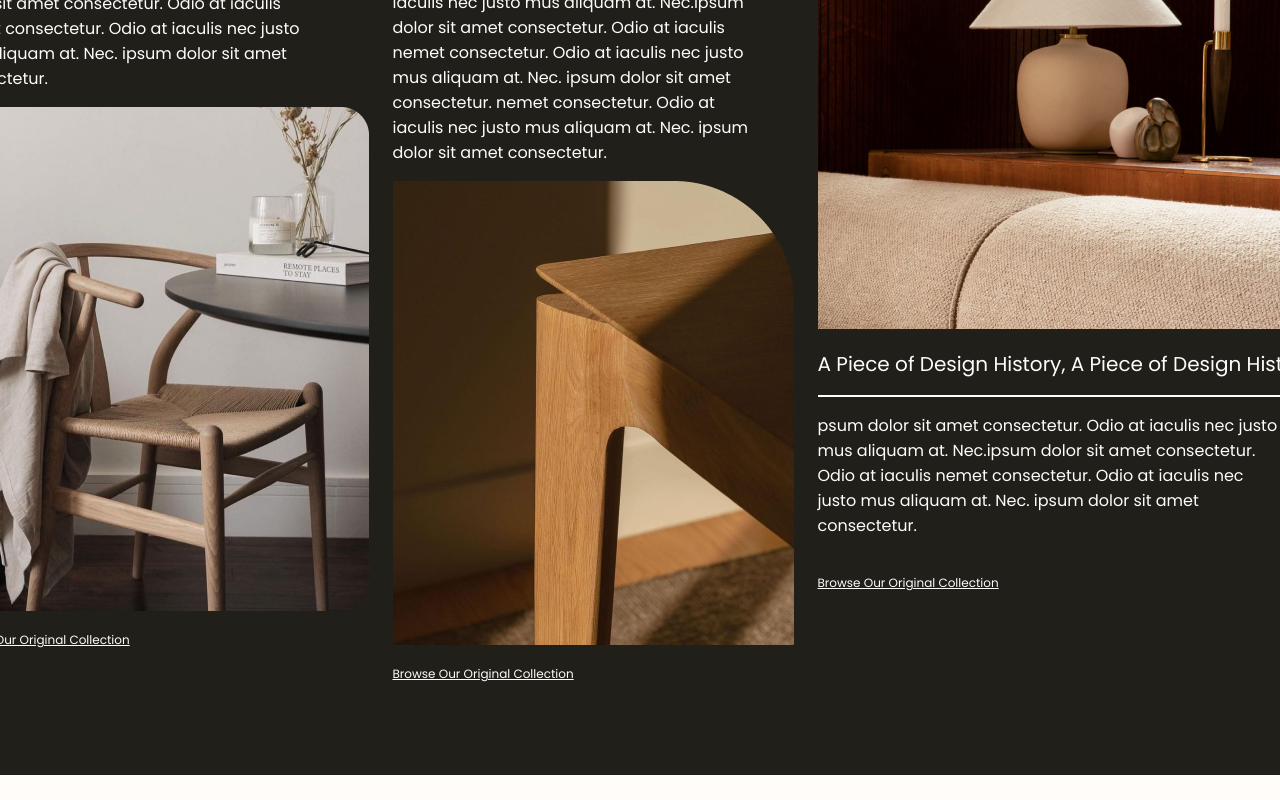
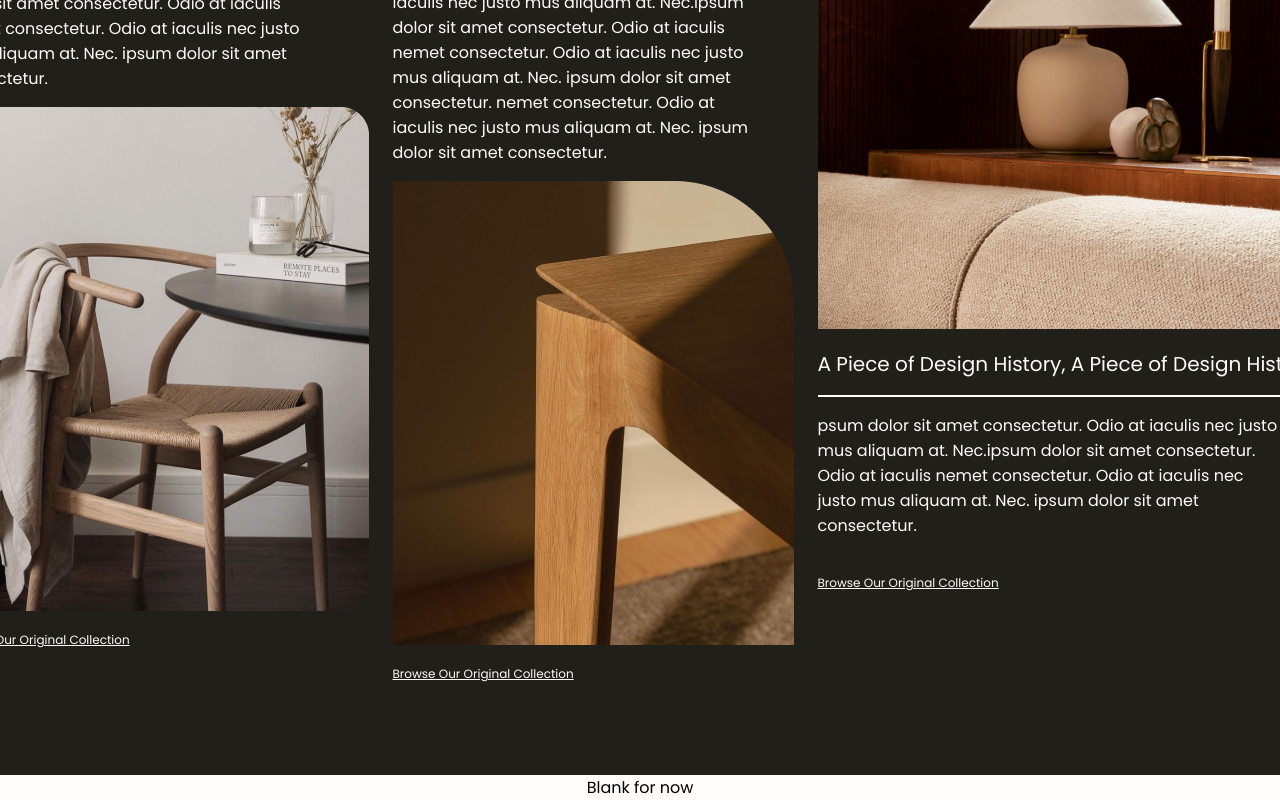
Before and after one commit to kang-hwan/conceptual-celestial-manor, a React (Create React App) app: page / in a window 1280 px wide. Shown: the part 5495-6295 px from the top of the page. Before the commit the page ends 6270 px from the top, so only its background shows below. Built offline with nearby package versions, Linux system fonts and the light colour scheme.

Commit message:
second resubmit 3

```diff
--- a/src/Pages/Home.js
+++ b/src/Pages/Home.js
@@ -12,7 +12,6 @@ import image5c from "../Images/image-5c.png";
 import "../scss/App.css";
 import Accordion from "../Components/Accordion";
 import InfiniteSlider from "../Components/InfiniteSlider";
-import DropdownSection from "../Components/DropdownSection";
 
 export default function Home() {
   return (
@@ -178,7 +177,7 @@ export default function Home() {
           </div>
         </div>
       </section>
-      <section className="section-6"></section>
+      <section className="section-6">Blank for now</section>
     </div>
   );
 }
```
